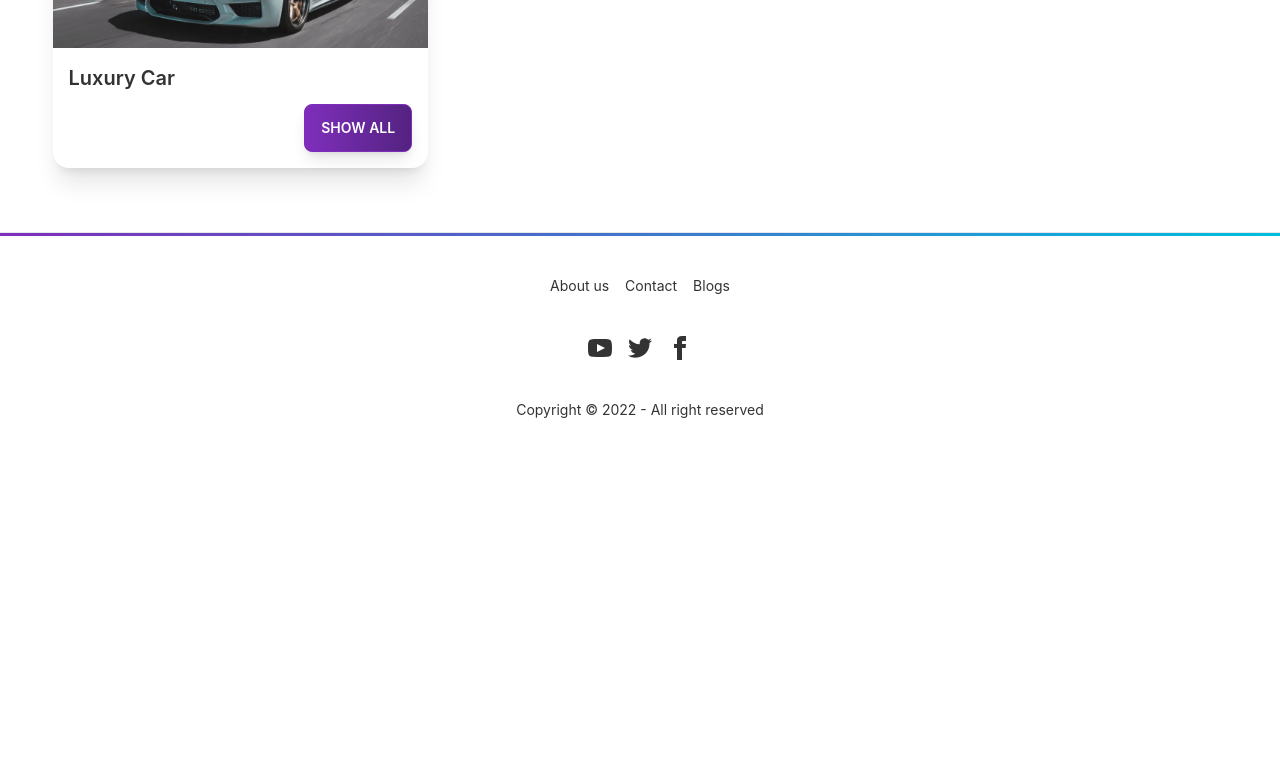
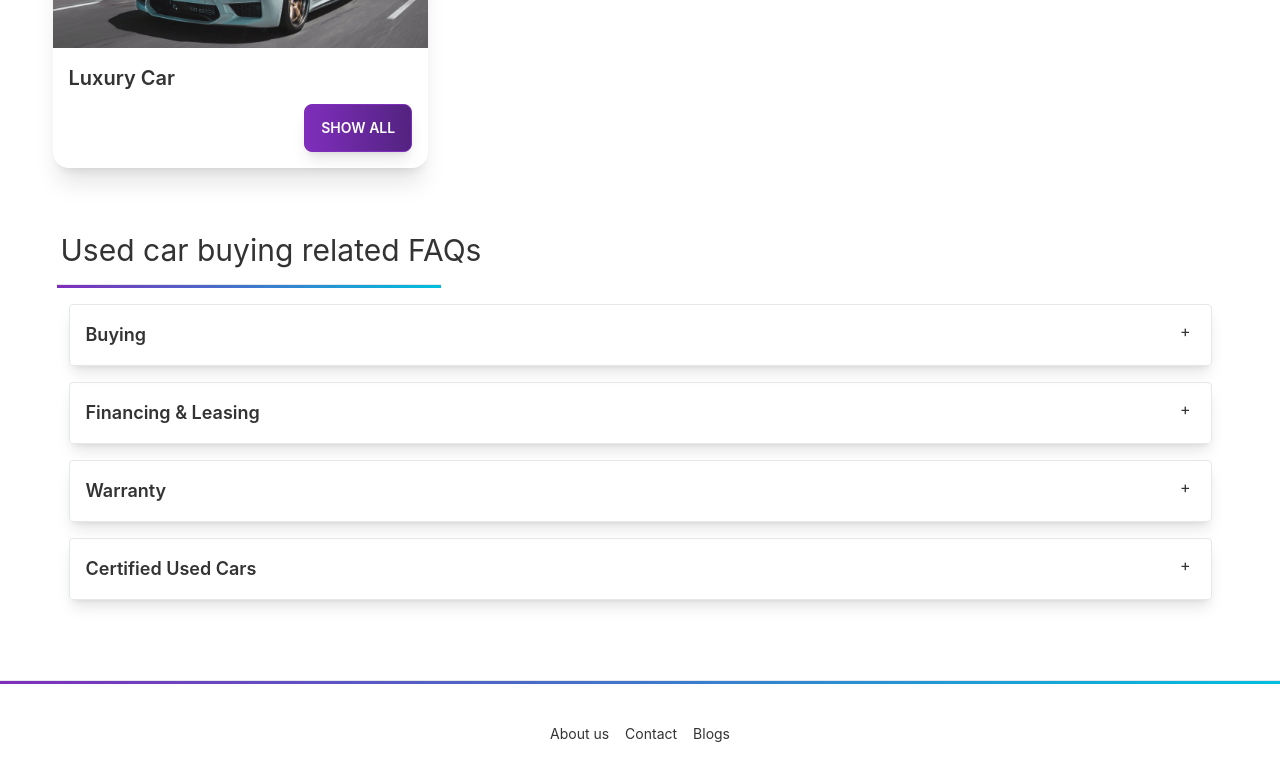
Before and after one commit to shamratPG/second-hand-cars-client, a React (Create React App) app: page / in a window 1280 px wide. Shown: the part 1476-2258 px from the top of the page. Before the commit the page ends 1936 px from the top, so only its background shows below. Built offline with nearby package versions, Linux system fonts and the light colour scheme; no server answers.

Commit message:
added faq section

```diff
--- a/src/Pages/CategoryPage/BookingModal/BookingModal.js
+++ b/src/Pages/CategoryPage/BookingModal/BookingModal.js
@@ -25,12 +25,10 @@ const BookingModal = ({ selectedProduct, setSelectedProduct }) => {
         })
             .then(res => res.json())
             .then(result => {
-                console.log(result)
                 toast.success(`${carName} Successfully Booked.`)
                 reset()
             })
     };
-    console.log(user)
     return (
         <div>
             {/* On clicking the Book now button, a form in a modal will popup with the logged-in user name and email address, item name, and price(item name, price, and user information will not be editable) by default. You will give your phone number and meeting location, and lastly, there will be a submit button. After clicking the submit button, you will have to inform the buyer with a modal/toast that the item is booked */}
--- a/src/Pages/CategoryPage/ProductCard/ProductCard.js
+++ b/src/Pages/CategoryPage/ProductCard/ProductCard.js
@@ -5,7 +5,7 @@ import React from 'react';
 const ProductCard = ({ product, setSelectedProduct }) => {
 
     const { image, sellerLocation, carName, originalPrice, resalePrice, year, postedDate, sellerEmail, description } = product;
-    console.log(product)
+
 
     const date = new Date();
     const yearUsed = date.getFullYear() - year
--- a/src/Pages/Home/Home.js
+++ b/src/Pages/Home/Home.js
@@ -1,5 +1,6 @@
 import React from 'react';
 import Categories from './HomeComponents/Categories/Categories';
+import Faqs from './HomeComponents/Faqs/Faqs';
 import Slider from './HomeComponents/Slider';
 
 const Home = () => {
@@ -7,6 +8,7 @@ const Home = () => {
         <div>
             <Slider></Slider>
             <Categories></Categories>
+            <Faqs></Faqs>
         </div>
     );
 };
--- a/src/Pages/Home/HomeComponents/Categories/Categories.js
+++ b/src/Pages/Home/HomeComponents/Categories/Categories.js
@@ -18,7 +18,7 @@ const Categories = () => {
     return (
         <div className='max-w-[1175px] mx-auto my-16'>
             <h2 className='text-3xl mb-4 pl-2'>Categories</h2>
-            <hr className='h-1 bg-gradient-to-r from-primary to-secondary max-w-sm' />
+            <hr className='h-1 bg-gradient-to-r from-primary to-secondary max-w-sm ml-1' />
             <div className='my-4 grid grid-cols-1 md:grid-cols-2 lg:grid-cols-3 gap-6'>
                 {
                     categories.map((category, index) => <CategoryCard key={index} category={category}></CategoryCard>)
--- /dev/null
+++ b/src/Pages/Home/HomeComponents/Faqs/Faqs.js
@@ -0,0 +1,66 @@
+import React from 'react';
+
+const Faqs = () => {
+    return (
+        <div className='max-w-[1175px] mx-auto mb-20'>
+            <h2 className='text-3xl mb-4 pl-2'>Used car buying related FAQs</h2>
+            <hr className='h-1 bg-gradient-to-r from-primary to-secondary max-w-sm ml-1' />
+
+
+            <div className="collapse collapse-plus border shadow-lg m-4 rounded ">
+                <input type="checkbox" className="peer" />
+                <div className="collapse-title ">
+                    <h3 className='text-lg font-semibold'>Buying</h3>
+                </div>
+                <div className="collapse-content ">
+                    <h3 className='text-lg font-bold'>How do I buy a car?</h3>
+                    <p>
+                        Car buying involves several steps that include researching vehicles, browsing inventory, securing financing and negotiating. In order to purchase the right car for you at a fair price, you should first know the type of car you want and how much you want to spend on it. From there, you'll need to identify models that fit your budget and preferences, then search inventory for potential options. After that, it's wise to secure financing prior to visiting the dealership. You'll then need to inspect the car, test drive it and negotiate the sale.</p>
+                </div>
+            </div>
+
+
+            <div className="collapse collapse-plus border shadow-lg m-4 rounded ">
+                <input type="checkbox" className="peer" />
+                <div className="collapse-title ">
+                    <h3 className='text-lg font-semibold'>Financing & Leasing</h3>
+                </div>
+                <div className="collapse-content ">
+                    <h3 className='text-lg font-bold'>Can you lease a used car?</h3>
+                    <p>
+
+                        Most dealers don't offer leasing on used cars, but used cars that were leased when new and are now for sale provide some benefits, such as good condition and low miles.</p>
+                </div>
+            </div>
+
+            <div className="collapse collapse-plus border shadow-lg m-4 rounded ">
+                <input type="checkbox" className="peer" />
+                <div className="collapse-title ">
+                    <h3 className='text-lg font-semibold'>Warranty</h3>
+                </div>
+                <div className="collapse-content ">
+                    <h3 className='text-lg font-bold'>Are extended warranties worth the money?</h3>
+                    <p>
+
+
+                        Extended warranties offer peace of mind, but apart from the coverage included with factory-certified pre-owned cars, additional plans come with a price that studies have shown to be higher than the benefits you can claim in repairs.</p>
+                </div>
+            </div>
+
+            <div className="collapse collapse-plus border shadow-lg m-4 rounded ">
+                <input type="checkbox" className="peer" />
+                <div className="collapse-title ">
+                    <h3 className='text-lg font-semibold'>Certified Used Cars</h3>
+                </div>
+                <div className="collapse-content ">
+                    <h3 className='text-lg font-bold'>What does CPO mean?</h3>
+                    <p>
+                        A certified pre-owned or CPO car has been inspected to meet minimum quality standards and typically includes some type of warranty. While dealers and third parties certify cars, the gold standard is an automaker-certified vehicle that provides a factory-backed warranty, often extending the original coverage. Vehicles must be in excellent condition and have low miles and wear to be certified, which is why off-lease vehicles feed many CPO programs.</p>
+                </div>
+            </div>
+
+        </div>
+    );
+};
+
+export default Faqs;
```
